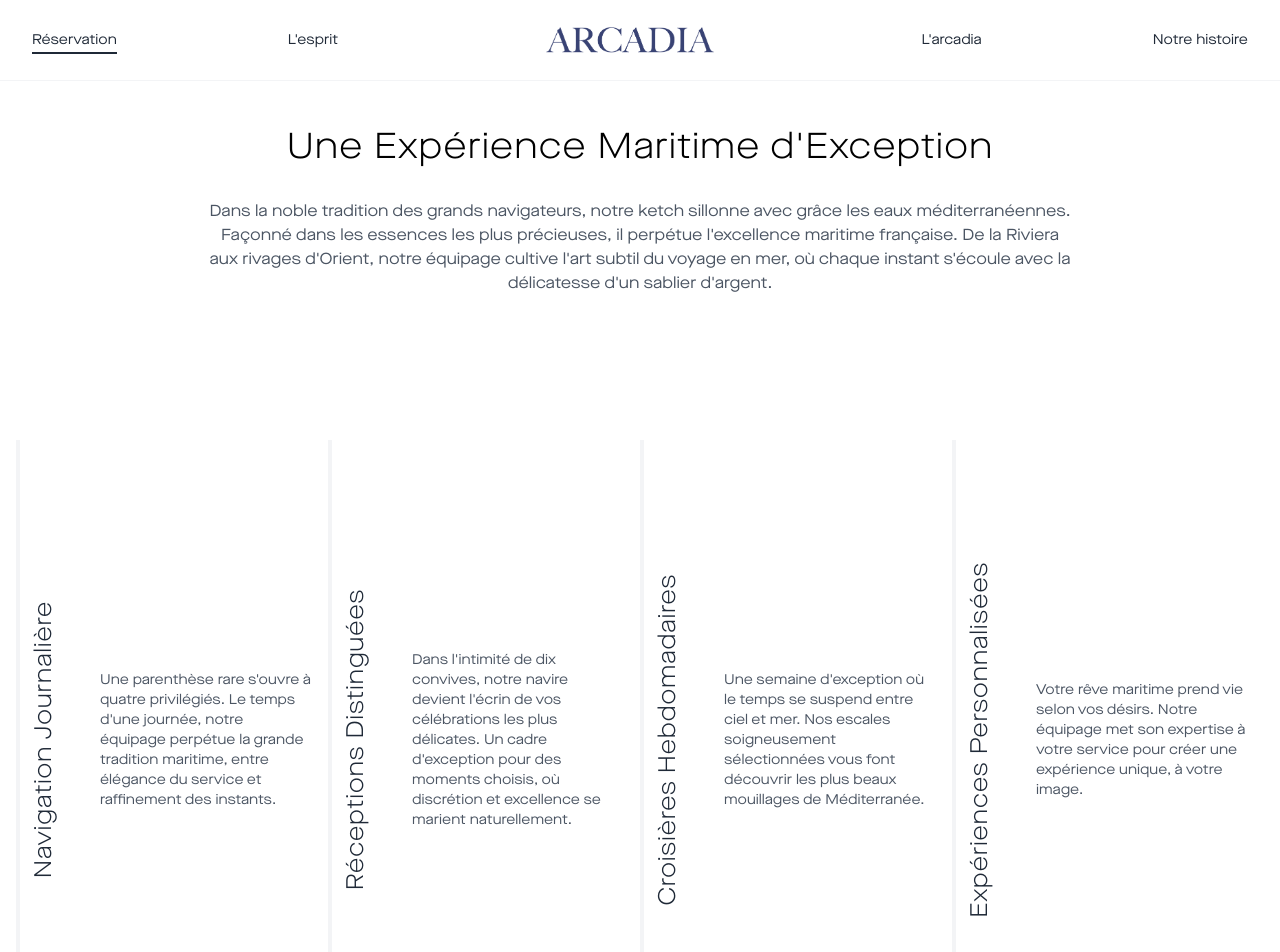
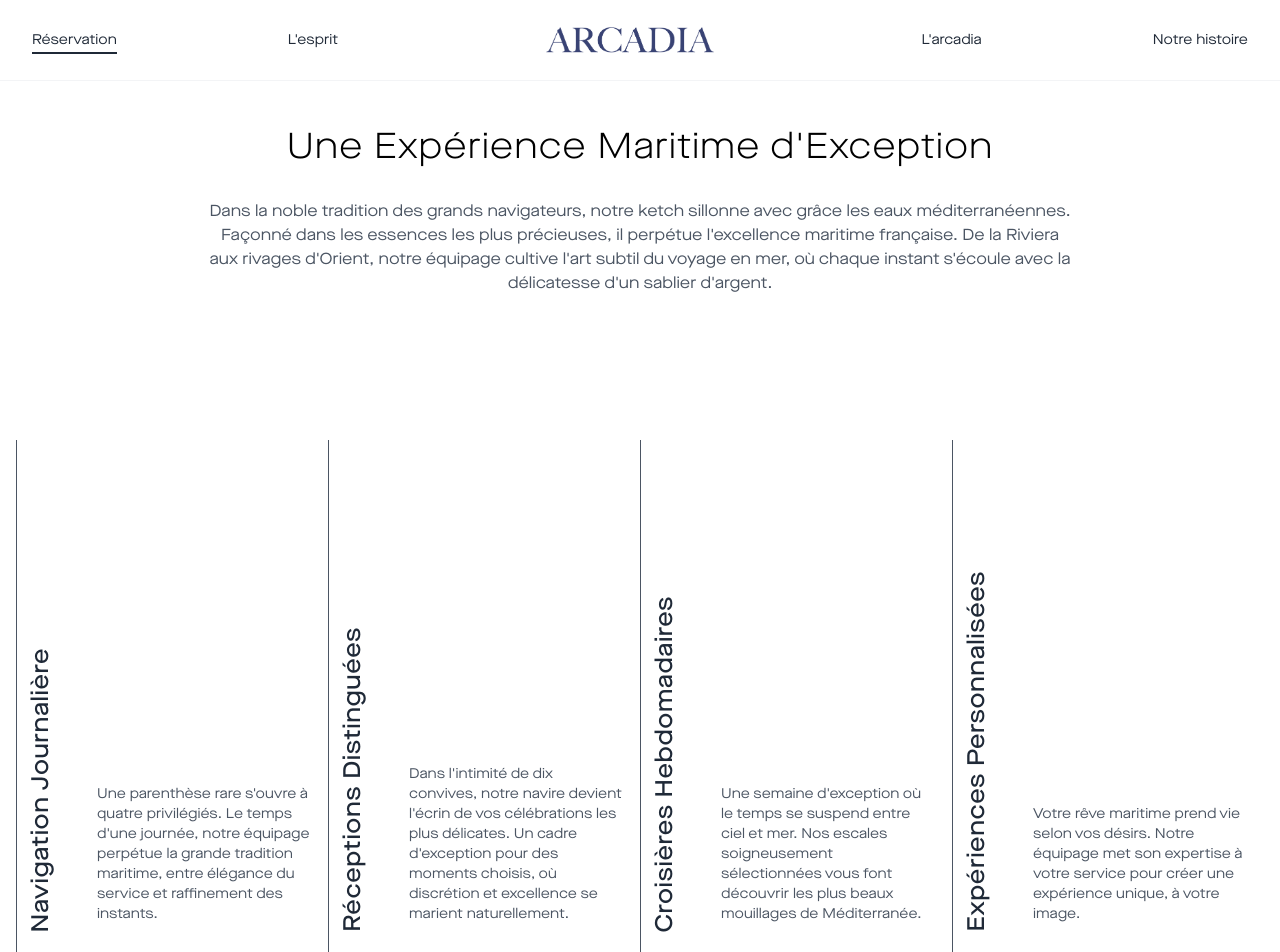
Before and after one commit to hugotiem/arcadia-website, a Next.js app: page /reservation in a window 1280 px wide. Shown: the top 952 px of the page. Built offline with nearby package versions, Linux system fonts and the light colour scheme.

Commit message:
perform fix & improvements on reservation page

```diff
--- a/src/components/Gallery.tsx
+++ b/src/components/Gallery.tsx
@@ -25,7 +25,7 @@ function ExperienceCard({ experience }: { experience: Experience }) {
 
   return (
     <Link href={`/reservation/${experience.id}`} className="block">
-      <div className="relative cursor-pointer w-full sm:border-l-4 border-gray-100">
+      <div className="relative cursor-pointer w-full sm:border-l border-gray-600">
         <motion.div
           ref={cardRef}
           layoutId={`card-container-${experience.id}`}
@@ -46,10 +46,10 @@ function ExperienceCard({ experience }: { experience: Experience }) {
             <div className="absolute inset-0 bg-black/30 sm:bg-transparent"></div>
           </div>
 
-          <div className="relative z-10 h-full flex flex-col justify-center p-2">
-            <div className="flex flex-row items-center gap-8">
+          <div className="relative z-10 h-full flex flex-col justify-end p-2">
+            <div className="flex flex-row items-end gap-8 translate-y-[-100px]">
               <h2 className={cn(
-                "text-2xl font-light rotate-180 [writing-mode:vertical-lr] transition-colors duration-500",
+                "text-2xl font-medium rotate-180 [writing-mode:vertical-lr] transition-colors duration-500",
                 isInView ? 'text-white' : 'text-gray-800',
                 'sm:text-gray-800 sm:group-hover:text-white'
               )}>
@@ -61,7 +61,8 @@ function ExperienceCard({ experience }: { experience: Experience }) {
                   <p className={cn(
                     "text-sm transition-colors duration-500",
                     isInView ? 'text-white' : 'text-gray-800',
-                    'sm:text-gray-600 sm:group-hover:text-white'
+                    'sm:text-gray-600',
+                    'sm:opacity-100 sm:group-hover:opacity-0 transition-opacity duration-200'
                   )}>
                     {experience.description}
                   </p>
@@ -73,7 +74,7 @@ function ExperienceCard({ experience }: { experience: Experience }) {
               <span className={cn(
                 "text-4xl font-light transition-colors duration-500",
                 isInView ? 'text-white' : 'text-gray-300',
-                'sm:text-gray-300 sm:group-hover:text-white'
+                'sm:text-gray-300 sm:group-hover:text-white transition-opacity duration-200'
               )}>
                 {experience.id}
               </span>
```
